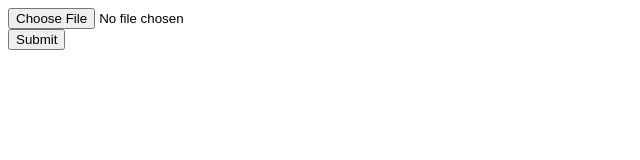
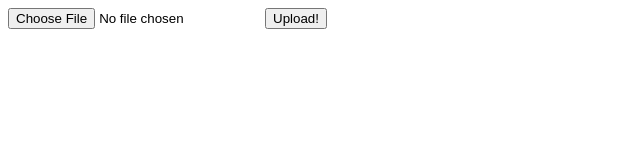
Before and after one commit to dchang1/Loop-Image-API, a website: page views/upload.html in a window 1280 px wide. Shown: the whole page, without its empty margins (0-640 px from the left). Drawn offline with Linux system fonts and the light colour scheme.

Commit message:
Add files via upload

```diff
--- a/views/upload.html
+++ b/views/upload.html
@@ -1,9 +1,13 @@
 <!DOCTYPE html>
 <html>
-<body>
-<form action="fileupload" method="post" enctype="multipart/form-data">
-<input type ="file" name="filetoupload"><br>
-<input type="submit">
-</form>
-</body>
+  <body>
+    <form ref='uploadForm'
+      id='uploadForm'
+      action='http://localhost:8000/image/post'
+      method='post'
+      encType="multipart/form-data">
+        <input type="file" name="image" />
+        <input type='submit' value='Upload!' />
+    </form>
+  </body>
 </html>
```
